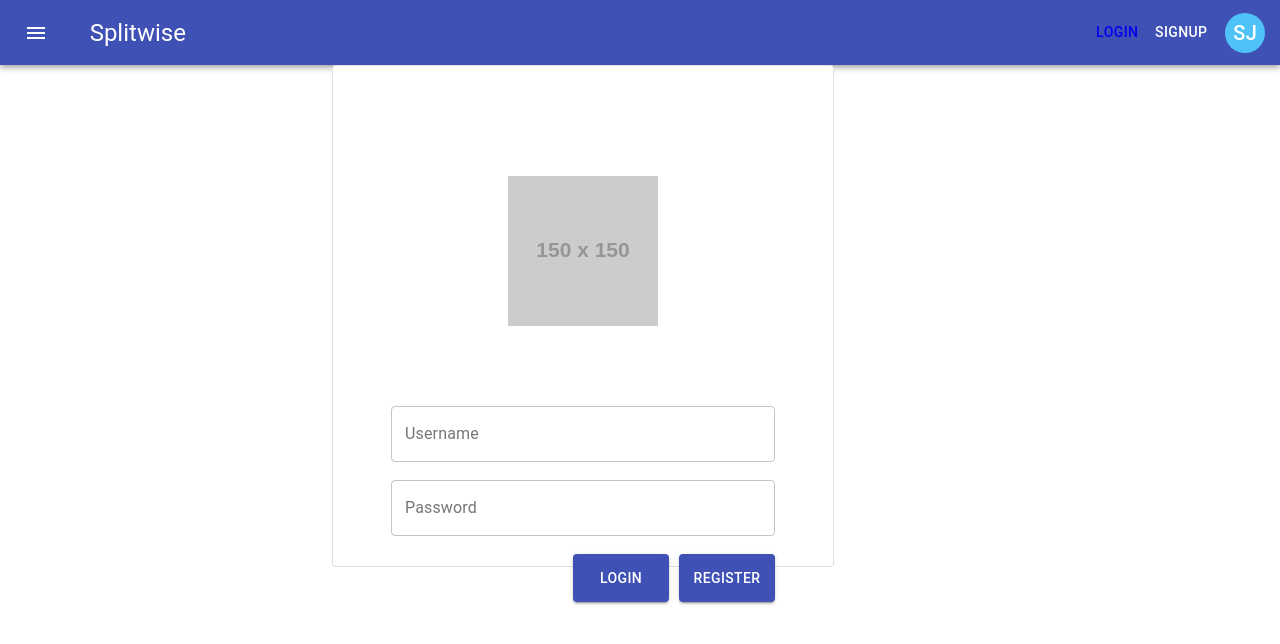
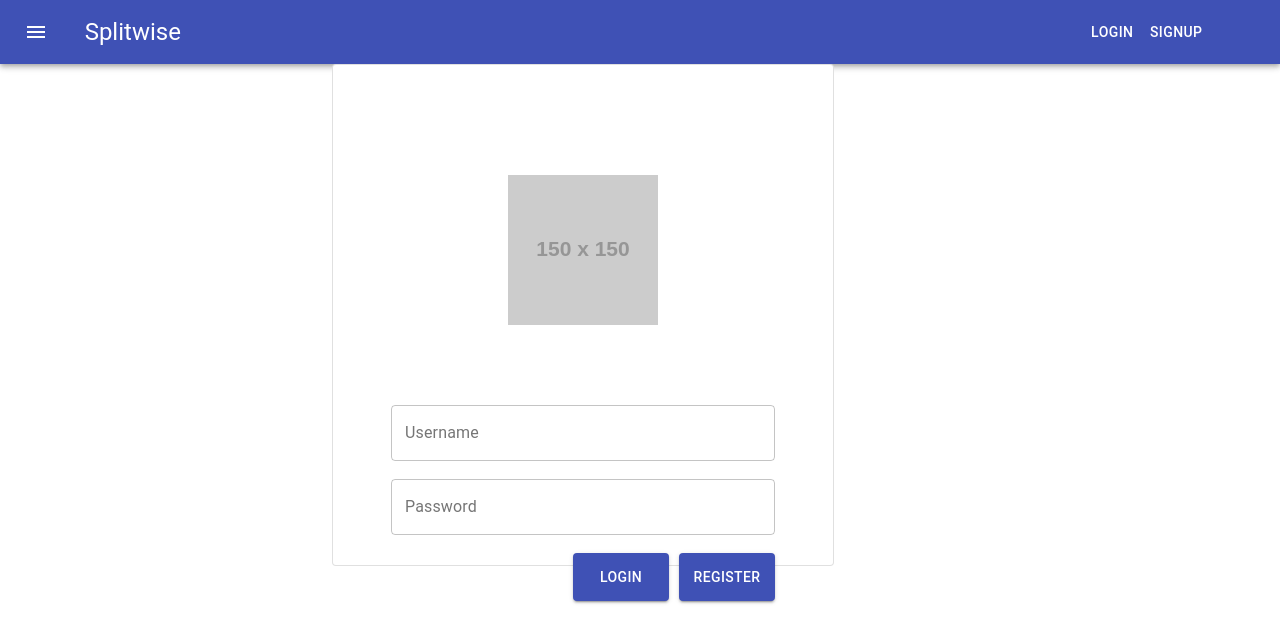
Before and after one commit to surajrockzz/splitwise-clone, a React (Create React App) app: page /login in a window 1280 px wide. Shown: the top 644 px of the page. Built offline with nearby package versions, Linux system fonts and the light colour scheme.

Commit message:
added login functionality

```diff
--- a/package.json
+++ b/package.json
@@ -5,12 +5,13 @@
   "dependencies": {
     "@material-ui/core": "^4.6.1",
     "@material-ui/icons": "^4.5.1",
+    "axios": "^0.19.2",
     "classnames": "^2.2.6",
     "clsx": "^1.0.4",
     "react": "^16.12.0",
     "react-dom": "^16.12.0",
     "react-router-dom": "^5.1.2",
-    "react-scripts": "3.2.0"
+    "react-scripts": "^3.4.0"
   },
   "scripts": {
     "start": "react-scripts start",
--- a/src/App.css
+++ b/src/App.css
@@ -1,3 +1,9 @@
+/* *{
+  margin: 0;
+  padding: 0;
+  box-sizing: border-box;
+} */
+
 .App {
   text-align: center;
 }
@@ -15,6 +21,10 @@
   justify-content: center;
   font-size: calc(10px + 2vmin);
   color: white;
+}
+
+.d-grid {
+  display: grid;
 }
 
 .App-link {
@@ -59,3 +69,12 @@
   height: 500px;
   width: 500px;
 }
+
+.d-flex {
+  display: flex;
+}
+
+.loginButtons>a:link,a:visited,a:hover,a:active {
+  color: #ffff;
+  text-decoration: none;
+}
--- a/src/App.js
+++ b/src/App.js
@@ -1,4 +1,4 @@
-import React from 'react';
+import React, {useState} from 'react';
 import { BrowserRouter as Router, Route } from "react-router-dom";
 import Container from '@material-ui/core/Container';
 import Header from './Layouts/Header'
@@ -10,22 +10,42 @@ import Invite from './Components/Invite';
 import Groups from './Components/Groups';
 import Login from './Components/Login';
 import './App.css';
+export const AuthContext = React.createContext();
 
 function App() {
+  const [isAuthenticated, setisAuthenticated] = useState(false);
+  const initialState = {isAuthenticated, setisAuthenticated};
+
   return (
     <Router>
+      <AuthContext.Provider value={initialState}>
         <div className="App">
           <Header />
           <Container fixed>
-        <Route exact path='/login' component={Login}/>
-        <Route exact path='/dashboard' component={Dashboard}/>
-        <Route exact path='/activity' component={RecentAcitivity}/>
-        <Route exact path='/all' component={AllExpenses}/>
-        <Route exact path='/groups' component={Groups}/>
-        <Route exact path='/friends' component={Friends}/>
-        <Route exact path='/invite' component={Invite}/>
+            <Route exact path='/login'>
+              <Login />
+            </Route>
+            <Route exact path='/dashboard'>
+              <Dashboard />
+            </Route>
+            <Route exact path='/activity'>
+            <RecentAcitivity />
+            </Route>
+            <Route exact path='/all'>
+              <AllExpenses />
+            </Route>
+            <Route exact path='/groups'>
+              <Groups />
+            </Route>
+            <Route exact path='/friends'>
+              <Friends />
+            </Route>
+            <Route exact path='/invite'>
+              <Invite />
+            </Route>
           </Container>
         </div>
+      </AuthContext.Provider>
     </Router>
   );
 }
--- a/src/Components/Dashboard.js
+++ b/src/Components/Dashboard.js
@@ -1,10 +1,17 @@
-import React from 'react';
+import React, { useContext, useEffect } from 'react';
 import DashBoardHeader from './DashBoardComponents/DashBoardHeader';
 import { Grid, Divider } from '@material-ui/core';
 import TotalInfo from './DashBoardComponents/TotalInfo';
+import { AuthContext } from '../App';
+import { Redirect } from "react-router-dom";
 import IndividualBalanceInfoContainer from './DashBoardComponents/IndividualBalanceInfoContainer';
+
+
 const Dashboard = () => {
+    const { isAuthenticated, setisAuthenticated } = useContext(AuthContext);
+    console.log(isAuthenticated, 'in dashboard component')
     return (<>
+        {!isAuthenticated ? <Redirect to="/login" /> : (<>
             <DashBoardHeader />
             <Divider />
             <Grid container alignItems="center" >
@@ -19,9 +26,9 @@ const Dashboard = () => {
                 </Grid>
             </Grid>
             <Divider />
-        <IndividualBalanceInfoContainer/>
+            <IndividualBalanceInfoContainer />
             <Divider />
-    </>)
+        </>)}</>)
 }
 
 export default Dashboard
--- a/src/Components/Login.js
+++ b/src/Components/Login.js
@@ -1,19 +1,28 @@
-import React from 'react';
+import React, { useState, useContext, useEffect } from 'react';
 import { Paper, TextField, Button } from '@material-ui/core';
-import { makeStyles } from '@material-ui/styles';
-const useStyles = makeStyles({
-});
-
-
-
-
+import {AuthContext} from '../App';
+import { Redirect } from "react-router-dom";
+import {handleAuthenticationService} from '../services/loginService';
 
 const Login = () => {
-  const classes = useStyles();
-  return (<div>
+  console.log('rendering.......');
+  const { isAuthenticated, setisAuthenticated } = useContext(AuthContext);
+  const[username, setUsername] = useState('');
+  const[password, setPassword] = useState('');
+  const handleUsername = (event) => setUsername(event.target.value)
+  const handlePassword = (event) => setPassword(event.target.value)
+  const handleLogin = async () => {
+    let response = await handleAuthenticationService({username, password});
+    let browserStorage = window.localStorage;
+    browserStorage.setItem('x-auth-token', response.token);
+    setisAuthenticated(true);
+  }
+
+  return (<>
+    {!isAuthenticated ? (
     <Paper variant="outlined" className="paperDiv">
       <div className="loginContainer">
-        <img className="logoDiv" src="https://via.placeholder.com/150"/>
+        <img className="logoDiv" alt="logo" src="https://via.placeholder.com/150"/>
         <div className="fieldsDiv">
           <TextField
             id="outlined-username-input"
@@ -21,6 +30,8 @@ const Login = () => {
             type="text"
             variant="outlined"
             className= "inputField"
+            value={username}
+            onChange={handleUsername}
           />
           <TextField
             id="outlined-password-password"
@@ -28,9 +39,11 @@ const Login = () => {
             type="password"
             autoComplete="current-password"
             variant="outlined"
+            value={password}
             className= "passwordField"
+            onChange={handlePassword}
           />
-          <Button variant="contained" color="primary" className="loginButton">
+          <Button variant="contained" color="primary" className="loginButton" onClick={handleLogin}>
             Login
           </Button>
           <Button variant="contained" color="primary" className="registerButton">
@@ -39,8 +52,7 @@ const Login = () => {
           </div>
       </div>
     </Paper>
-
-  </div>)
+  ) : <Redirect to='/dashboard'/> } </>)
 }
 
-export default Login;
+export default React.memo(Login);
--- a/src/Layouts/DrawerComponent.js
+++ b/src/Layouts/DrawerComponent.js
@@ -2,12 +2,9 @@ import React, { memo } from 'react';
 import { makeStyles } from '@material-ui/styles';
 import { Drawer, Divider, List, Button } from '@material-ui/core';
 import ListItem from '@material-ui/core/List';
-import ListItemIcon from '@material-ui/icons/List';
 import IconButton from '@material-ui/core/IconButton';
 import ChevronLeftIcon from '@material-ui/icons/ChevronLeft';
 import ChevronRightIcon from '@material-ui/icons/ChevronRight';
-import InboxIcon from '@material-ui/icons/MoveToInbox';
-import MailIcon from '@material-ui/icons/Mail';
 import {Link} from 'react-router-dom';
 import {firstSection, secondSection} from '../Routes/routes'
 
--- a/src/Layouts/Header.js
+++ b/src/Layouts/Header.js
@@ -1,29 +1,25 @@
-import React from 'react';
+import React, {useContext} from 'react';
 import { AppBar, Toolbar, Typography, Button, Avatar, Menu, MenuItem, IconButton } from '@material-ui/core';
 import MenuIcon from '@material-ui/icons/Menu';
 import { makeStyles } from '@material-ui/styles';
 import {Link} from 'react-router-dom';
 import DrawerComponent from './DrawerComponent';
 import clsx from 'clsx';
+import {AuthContext} from '../App';
+
 
 const useStyles = makeStyles({
     orangeAvatar: {
         color: '#fff',
         backgroundColor: "#4fc3f7",
         margin: "1%"
-    },
-    menuButton: {
-        marginRight: '5px'
-    },
-    hide: {
-        display: 'none',
-    },
+    }
 });
 
 const Header = props => {
     const styles = {
         button: {
-            padding: "1%"
+            padding: "1%",
         },
         heading: {
             paddingRight: "73%",
@@ -32,6 +28,7 @@ const Header = props => {
     }
     const materialStyles = useStyles();
     const [anchorEl, setAnchorEl] = React.useState(null);
+    const { isAuthenticated, setisAuthenticated } = useContext(AuthContext);
     const [open, setOpen] = React.useState(false);
 
     const handleDrawerOpen = () => {
@@ -46,23 +43,40 @@ const Header = props => {
         setAnchorEl(null);
     };
 
+    const handleLogout = () => {
+        if(isAuthenticated) {
+            let browserStorage = window.localStorage;
+            browserStorage.removeItem('x-auth-token');
+            setisAuthenticated(false);
+        }
+        setAnchorEl(null);
+    }
+
     return (
         <>
+        <div>
         <AppBar position="static">
             <Toolbar>
+                <div className='menuButton'>
                 <IconButton
                     color="inherit"
                     onClick={handleDrawerOpen}
                     edge="start"
-                    className={clsx(materialStyles.menuButton, open && materialStyles.hide)}
                 >
                     <MenuIcon />
                 </IconButton>
+                </div>
                 <Typography variant="h5" style={styles.heading}>
                     Splitwise
                 </Typography>
+                {!isAuthenticated && <>
+                <div className="loginButtons d-flex">
                 <Link to='/login'><Button color="inherit" style={styles.button}>Login</Button></Link>
-                <Button color="inherit" style={styles.button}>SignUp</Button>
+                <Link to='/signup'><Button color="inherit" style={styles.button}>SignUp</Button></Link>
+                </div>
+                </>
+                }
+                {isAuthenticated && <>
                 <Button color="inherit" aria-controls="settings-menu" aria-haspopup="true" onClick={handleClick} style={styles.button}>
                     <Avatar className={materialStyles.orangeAvatar}>SJ</Avatar>
                 </Button>
@@ -75,10 +89,13 @@ const Header = props => {
                 >
                     <MenuItem onClick={handleClose}>Your Account</MenuItem>
                     <MenuItem onClick={handleClose}>Create a Group</MenuItem>
-                    <MenuItem onClick={handleClose}>Logout</MenuItem>
+                    <MenuItem onClick={handleLogout}>Logout</MenuItem>
                 </Menu>
+                </>
+                }
             </Toolbar>
         </AppBar>
+        </div>
         <DrawerComponent handleDrawerClose = {() => setOpen(false)} open = {open}/>
         </>
         )
--- a/src/Routes/routes.js
+++ b/src/Routes/routes.js
@@ -1,3 +1,4 @@
+const serverUrl = 'http://localhost:3002';
 const firstSection = [
     {
         name: 'Dashboard',
@@ -30,4 +31,4 @@ const secondSection = [
 ];
 
 
-export {secondSection, firstSection};
+export {secondSection, firstSection, serverUrl};
--- /dev/null
+++ b/src/resources/loginResource.js
@@ -0,0 +1,18 @@
+import axios from 'axios';
+import {serverUrl} from '../Routes/routes';
+const loginUrl = 'login';
+
+/**
+ * used for authentication
+ * @param {*} queryParams
+ */
+const handleAuthenticationResource = async (queryParams) => {
+    let response = await axios.post(`${serverUrl}/${loginUrl}`, {...queryParams});
+    console.log(typeof(response.status))
+    if (response.status === 200) {
+        console.log(response);
+        return response;
+    }
+}
+
+export {handleAuthenticationResource};
--- /dev/null
+++ b/src/services/loginService.js
@@ -0,0 +1,11 @@
+import {handleAuthenticationResource} from '../resources/loginResource';
+/**
+ * used for authentication
+ * @param {*} queryParams
+ */
+const handleAuthenticationService =  async (queryParams) => {
+     let response = await handleAuthenticationResource(queryParams);
+     return response.data;
+}
+
+export {handleAuthenticationService};
```
Also changed, not shown: 1 other file (tests, documents, lock files or other folders). Lines whose indentation alone changed are shown as unchanged.
